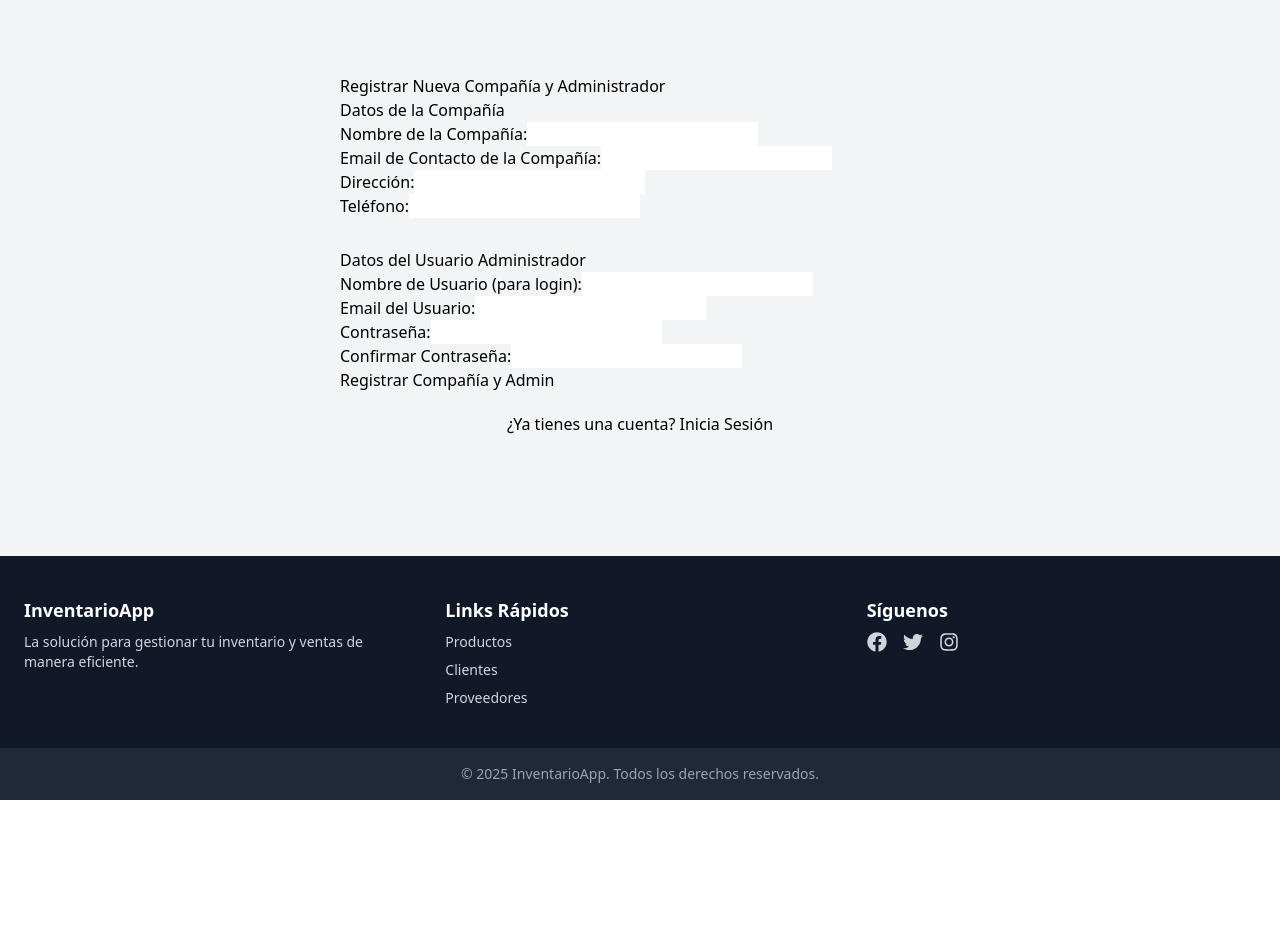
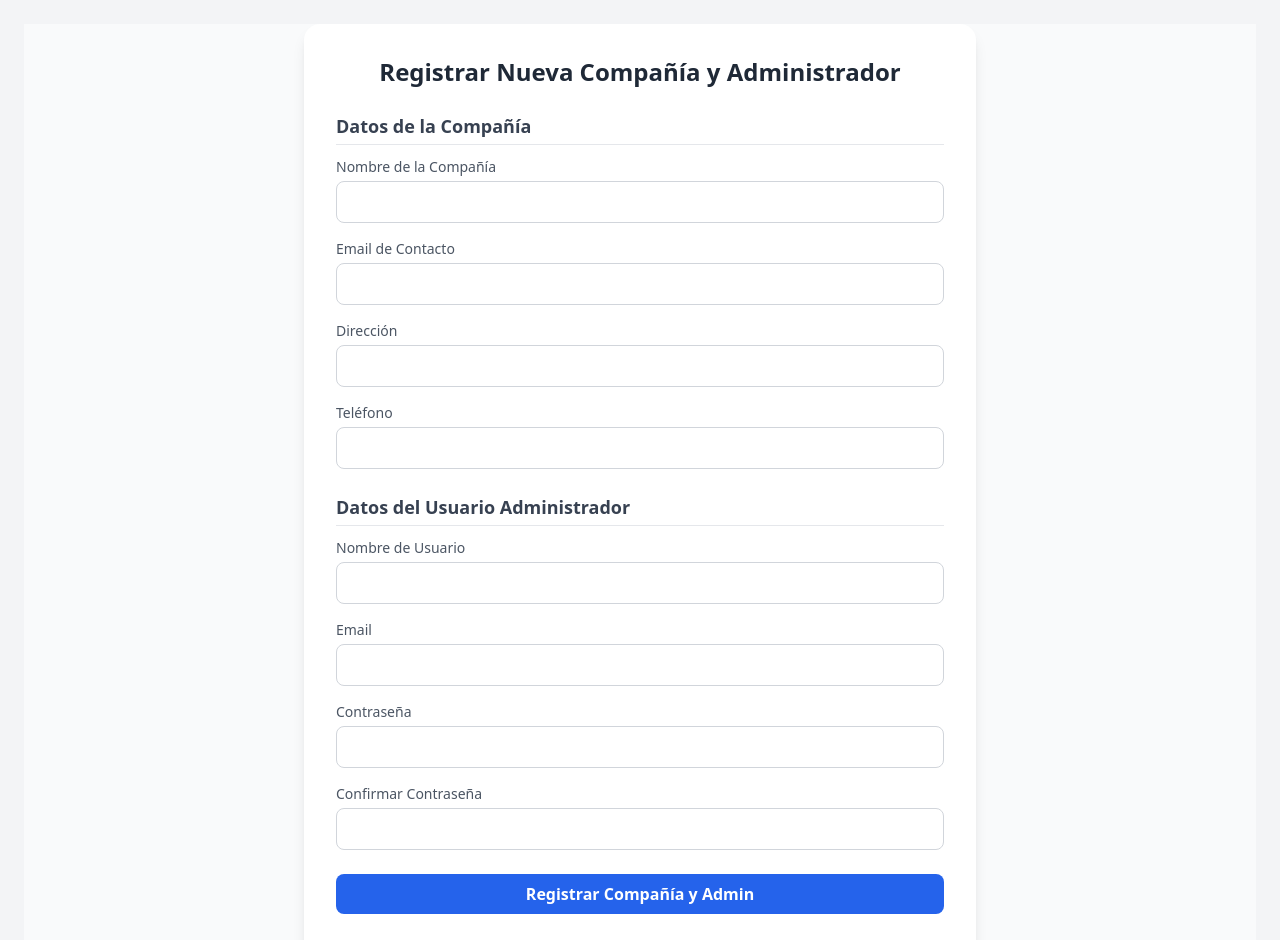
Before and after one commit to badgomez2727/inventario-app-frontend, a React (Create React App) app: page /register-company in a window 1280 px wide. Shown: the top 940 px of the page. Before the commit the page ends 800 px from the top, so only its background shows below. Built offline with nearby package versions, Linux system fonts and the light colour scheme; no server answers.

Commit message:
actualización de pagina de registro

```diff
--- a/src/pages/RegisterCompanyPage.jsx
+++ b/src/pages/RegisterCompanyPage.jsx
@@ -38,7 +38,7 @@
 
     if (result.success) {
       setMessage('Compañía y usuario administrador registrados con éxito. Redirigiendo a login...');
-      setTimeout(() => navigate('/login'), 3000); // Redirige después de 3 segundos
+      setTimeout(() => navigate('/login'), 3000);
     } else {
       setError(result.error || 'Error al registrar. Inténtalo de nuevo.');
     }
@@ -46,54 +46,134 @@
   };
 
   return (
-    <div className="form-container" style={{ maxWidth: '600px', margin: '50px auto' }}>
-      <h2>Registrar Nueva Compañía y Administrador</h2>
-      <form onSubmit={handleSubmit}>
-        <h3>Datos de la Compañía</h3>
+    <div className="min-h-screen flex items-center justify-center bg-gray-50 px-4">
+      <div className="w-full max-w-2xl bg-white shadow-lg rounded-2xl p-8">
+        <h2 className="text-2xl font-bold text-center text-gray-800 mb-6">
+          Registrar Nueva Compañía y Administrador
+        </h2>
+
+        <form onSubmit={handleSubmit} className="space-y-6">
+          {/* Sección Compañía */}
           <div>
-          <label>Nombre de la Compañía:</label>
-          <input type="text" value={companyName} onChange={(e) => setCompanyName(e.target.value)} required />
-        </div>
+            <h3 className="text-lg font-semibold text-gray-700 mb-3 border-b pb-1">Datos de la Compañía</h3>
+
+            <div className="space-y-4">
               <div>
-          <label>Email de Contacto de la Compañía:</label>
-          <input type="email" value={companyEmail} onChange={(e) => setCompanyEmail(e.target.value)} required />
-        </div>
-        <div>
-          <label>Dirección:</label>
-          <input type="text" value={companyAddress} onChange={(e) => setCompanyAddress(e.target.value)} />
-        </div>
-        <div>
-          <label>Teléfono:</label>
-          <input type="text" value={companyPhone} onChange={(e) => setCompanyPhone(e.target.value)} />
+                <label className="block text-sm font-medium text-gray-600">Nombre de la Compañía</label>
+                <input
+                  type="text"
+                  value={companyName}
+                  onChange={(e) => setCompanyName(e.target.value)}
+                  required
+                  className="mt-1 w-full border border-gray-300 rounded-lg px-3 py-2 focus:ring focus:ring-blue-200 focus:outline-none"
+                />
               </div>
 
-        <h3 style={{ marginTop: '30px' }}>Datos del Usuario Administrador</h3>
               <div>
-          <label>Nombre de Usuario (para login):</label>
-          <input type="text" value={username} onChange={(e) => setUsername(e.target.value)} required />
-        </div>
-        <div>
-          <label>Email del Usuario:</label>
-          <input type="email" value={email} onChange={(e) => setEmail(e.target.value)} required />
-        </div>
-        <div>
-          <label>Contraseña:</label>
-          <input type="password" value={password} onChange={(e) => setPassword(e.target.value)} required />
-        </div>
-        <div>
-          <label>Confirmar Contraseña:</label>
-          <input type="password" value={confirmPassword} onChange={(e) => setConfirmPassword(e.target.value)} required />
+                <label className="block text-sm font-medium text-gray-600">Email de Contacto</label>
+                <input
+                  type="email"
+                  value={companyEmail}
+                  onChange={(e) => setCompanyEmail(e.target.value)}
+                  required
+                  className="mt-1 w-full border border-gray-300 rounded-lg px-3 py-2 focus:ring focus:ring-blue-200 focus:outline-none"
+                />
               </div>
 
-        <button type="submit" disabled={loading}>
+              <div>
+                <label className="block text-sm font-medium text-gray-600">Dirección</label>
+                <input
+                  type="text"
+                  value={companyAddress}
+                  onChange={(e) => setCompanyAddress(e.target.value)}
+                  className="mt-1 w-full border border-gray-300 rounded-lg px-3 py-2 focus:ring focus:ring-blue-200 focus:outline-none"
+                />
+              </div>
+
+              <div>
+                <label className="block text-sm font-medium text-gray-600">Teléfono</label>
+                <input
+                  type="text"
+                  value={companyPhone}
+                  onChange={(e) => setCompanyPhone(e.target.value)}
+                  className="mt-1 w-full border border-gray-300 rounded-lg px-3 py-2 focus:ring focus:ring-blue-200 focus:outline-none"
+                />
+              </div>
+            </div>
+          </div>
+
+          {/* Sección Usuario */}
+          <div>
+            <h3 className="text-lg font-semibold text-gray-700 mb-3 border-b pb-1">Datos del Usuario Administrador</h3>
+
+            <div className="space-y-4">
+              <div>
+                <label className="block text-sm font-medium text-gray-600">Nombre de Usuario</label>
+                <input
+                  type="text"
+                  value={username}
+                  onChange={(e) => setUsername(e.target.value)}
+                  required
+                  className="mt-1 w-full border border-gray-300 rounded-lg px-3 py-2 focus:ring focus:ring-blue-200 focus:outline-none"
+                />
+              </div>
+
+              <div>
+                <label className="block text-sm font-medium text-gray-600">Email</label>
+                <input
+                  type="email"
+                  value={email}
+                  onChange={(e) => setEmail(e.target.value)}
+                  required
+                  className="mt-1 w-full border border-gray-300 rounded-lg px-3 py-2 focus:ring focus:ring-blue-200 focus:outline-none"
+                />
+              </div>
+
+              <div>
+                <label className="block text-sm font-medium text-gray-600">Contraseña</label>
+                <input
+                  type="password"
+                  value={password}
+                  onChange={(e) => setPassword(e.target.value)}
+                  required
+                  className="mt-1 w-full border border-gray-300 rounded-lg px-3 py-2 focus:ring focus:ring-blue-200 focus:outline-none"
+                />
+              </div>
+
+              <div>
+                <label className="block text-sm font-medium text-gray-600">Confirmar Contraseña</label>
+                <input
+                  type="password"
+                  value={confirmPassword}
+                  onChange={(e) => setConfirmPassword(e.target.value)}
+                  required
+                  className="mt-1 w-full border border-gray-300 rounded-lg px-3 py-2 focus:ring focus:ring-blue-200 focus:outline-none"
+                />
+              </div>
+            </div>
+          </div>
+
+          {/* Mensajes */}
+          {message && <p className="text-green-600 text-center text-sm">{message}</p>}
+          {error && <p className="text-red-600 text-center text-sm">{error}</p>}
+
+          {/* Botón */}
+          <button
+            type="submit"
+            disabled={loading}
+            className="w-full bg-blue-600 hover:bg-blue-700 text-white font-semibold py-2 rounded-lg transition duration-200"
+          >
             {loading ? 'Registrando...' : 'Registrar Compañía y Admin'}
           </button>
-        {message && <p className="success-message">{message}</p>}
-        {error && <p className="error-message">{error}</p>}
         </form>
-      <p style={{ marginTop: '20px', textAlign: 'center' }}>
-        ¿Ya tienes una cuenta? <Link to="/login">Inicia Sesión</Link>
+
+        <p className="mt-6 text-center text-sm text-gray-600">
+          ¿Ya tienes una cuenta?{' '}
+          <Link to="/login" className="text-blue-600 hover:underline font-medium">
+            Inicia Sesión
+          </Link>
         </p>
+      </div>
     </div>
   );
 }
```
Lines whose indentation alone changed are shown as unchanged.
